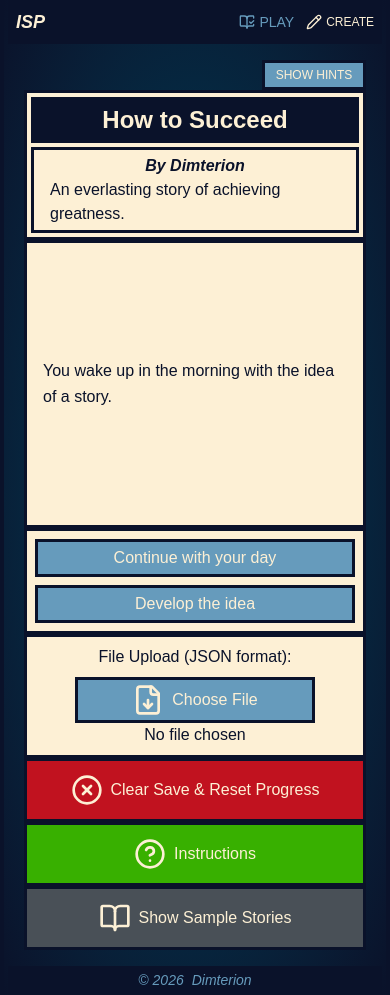
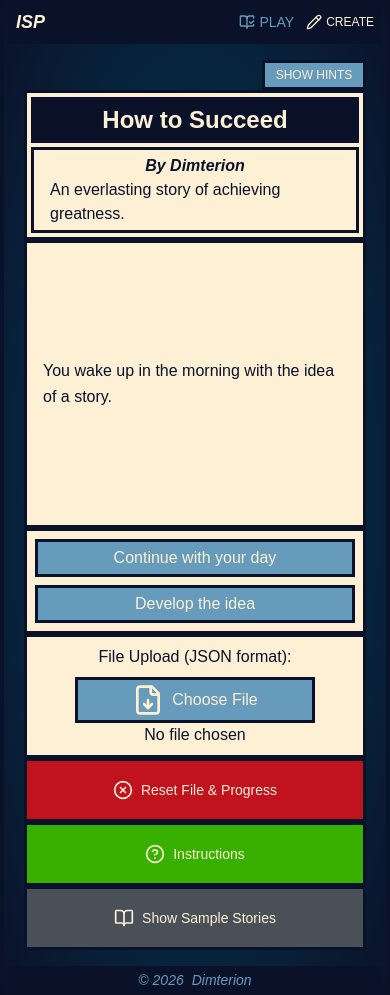
Before and after one commit to Dimterion/stories-platform, a React (Vite) app: page /story-player in a window 390 px wide. Built offline with nearby package versions, Linux system fonts and the light colour scheme; no server answers; a web font is replaced by a local one.

Commit message:
adjust btn texts & style

```diff
--- a/src/components/StoryEditor/Toolbar.jsx
+++ b/src/components/StoryEditor/Toolbar.jsx
@@ -52,7 +52,7 @@ export default function Toolbar({
         onClick={onClearSave}
         color="bg-baseRed hover:bg-lightRed"
         icon={<XCircle className="size-8 sm:size-6" />}
-        text="Clear Save & Reset Editor"
+        text="Reset Editor"
       />
       <ToolbarBtn
         onClick={onShowModal}
--- a/src/pages/storyPlayer.jsx
+++ b/src/pages/storyPlayer.jsx
@@ -421,17 +421,17 @@ export default function StoryPlayerPage() {
         {showHints && <Hint text="Start over." />}
         <button
           onClick={() => setShowResetConfirm(true)}
-          className="text-softWhite bg-baseRed hover:bg-lightRed border-darkBlue inline-flex min-h-16 w-full cursor-pointer items-center justify-center gap-2 border-3 p-1 transition-all duration-300 sm:min-h-10"
+          className="text-softWhite bg-baseRed hover:bg-lightRed border-darkBlue inline-flex min-h-16 w-full cursor-pointer items-center justify-center gap-2 border-3 p-1 text-sm transition-all duration-300 sm:min-h-10 sm:text-base"
         >
-          <XCircle className="size-8 sm:size-6" />
-          Clear Save & Reset Progress
+          <XCircle className="size-5 sm:size-6" />
+          Reset File & Progress
         </button>
 
         <button
           onClick={() => setShowModal(true)}
-          className="text-softWhite bg-baseGreen hover:bg-softGreen border-darkBlue inline-flex min-h-16 w-full cursor-pointer items-center justify-center gap-2 border-3 p-1 transition-all duration-300 sm:min-h-10"
+          className="text-softWhite bg-baseGreen hover:bg-softGreen border-darkBlue inline-flex min-h-16 w-full cursor-pointer items-center justify-center gap-2 border-3 p-1 text-sm transition-all duration-300 sm:min-h-10 sm:text-base"
         >
-          <CircleQuestionMark className="size-8 sm:size-6" />
+          <CircleQuestionMark className="size-5 sm:size-6" />
           Instructions
         </button>
         {showHints && (
@@ -439,9 +439,9 @@ export default function StoryPlayerPage() {
         )}
         <button
           onClick={() => setShowStoriesGallery(!showStoriesGallery)}
-          className="text-softWhite bg-lightGray hover:bg-darkGray border-darkBlue inline-flex min-h-16 w-full cursor-pointer items-center justify-center gap-2 border-3 p-1 transition-all duration-300 sm:min-h-10"
+          className="text-softWhite bg-lightGray hover:bg-darkGray border-darkBlue inline-flex min-h-16 w-full cursor-pointer items-center justify-center gap-2 border-3 p-1 text-sm transition-all duration-300 sm:min-h-10 sm:text-base"
         >
-          <BookOpen className="size-8 sm:size-6" />
+          <BookOpen className="size-5 sm:size-6" />
           {showStoriesGallery ? "Hide" : "Show"} Sample Stories
         </button>
         {showStoriesGallery && (
```
